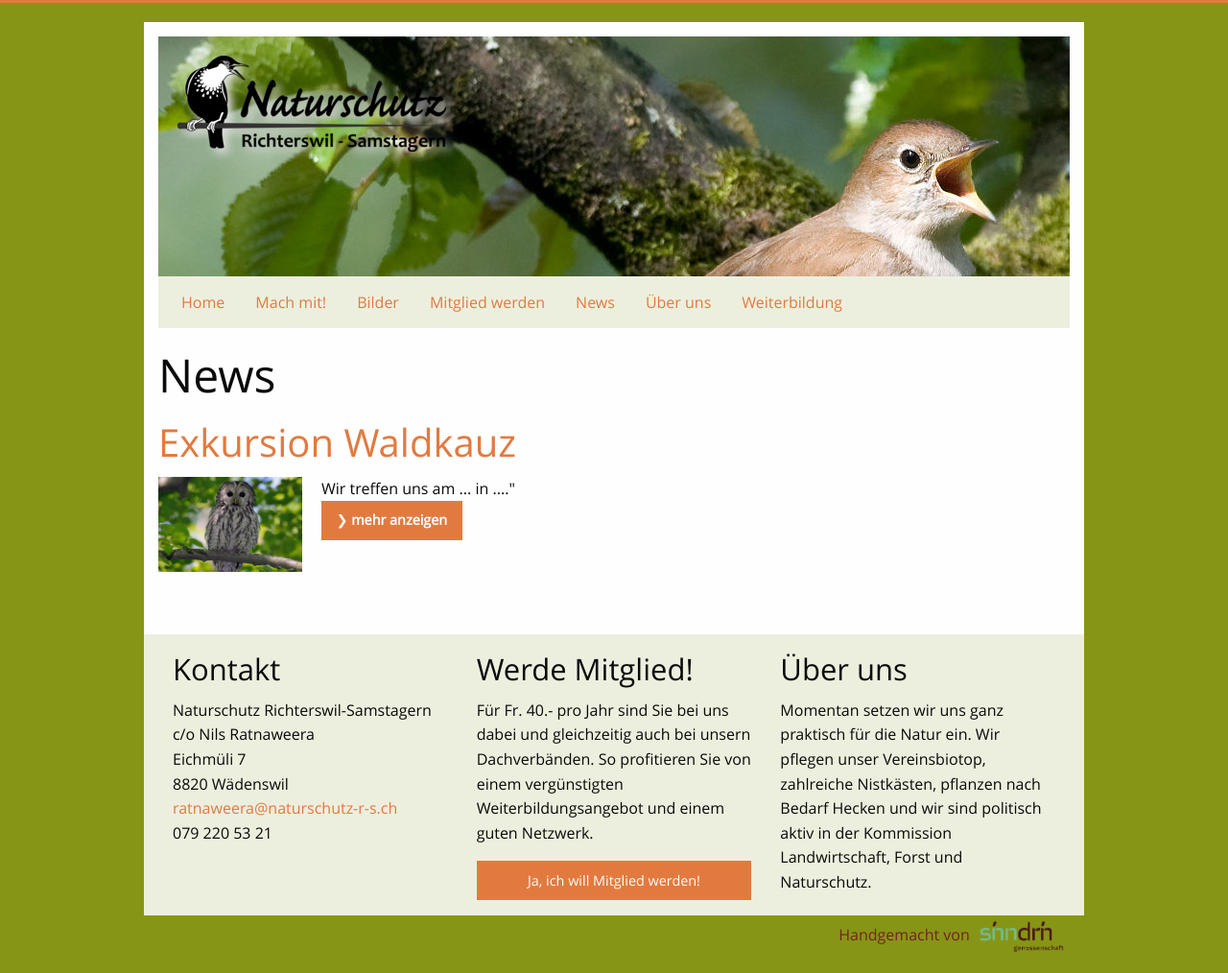
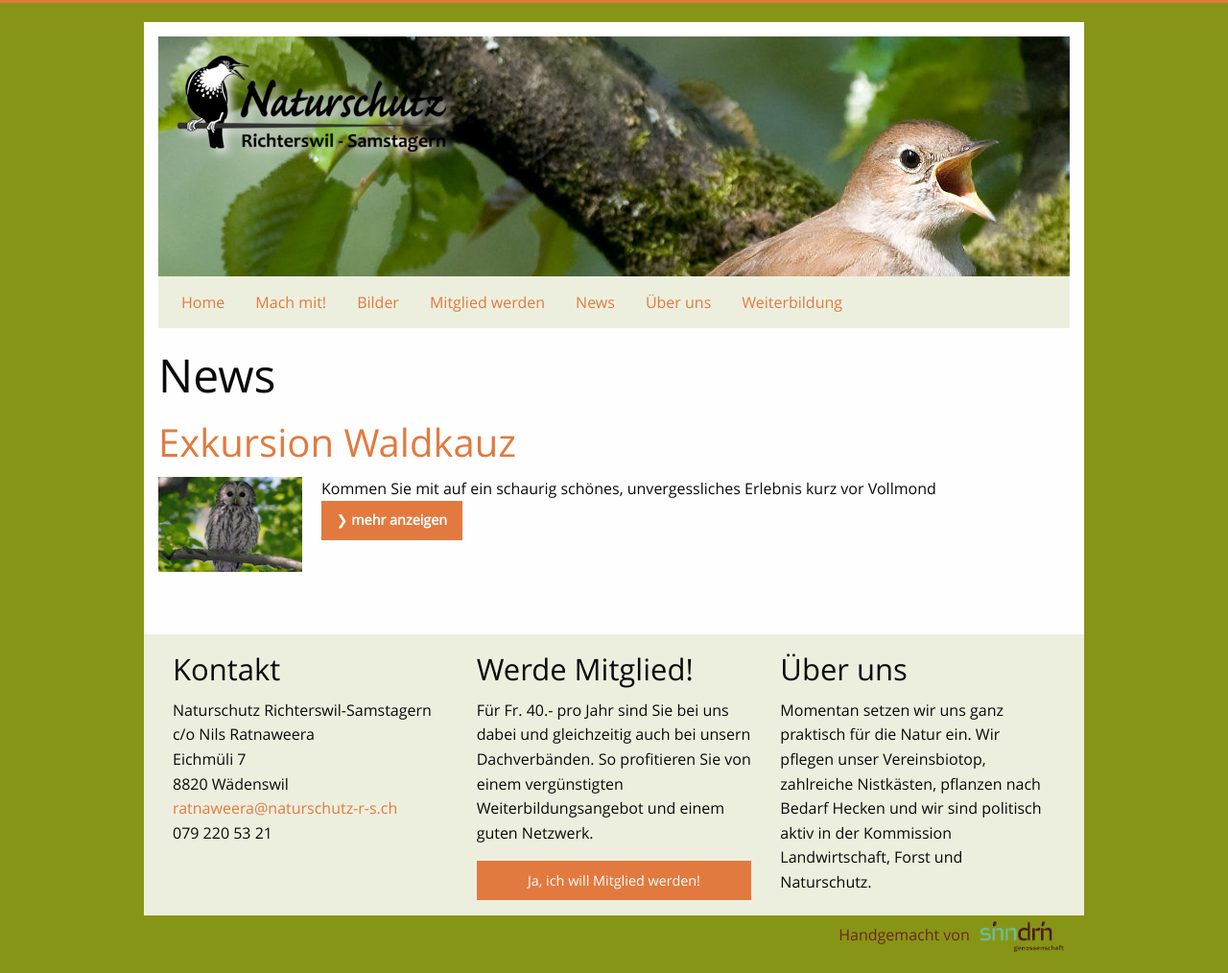
Before and after one commit to Naturschutz-Richterswil-Samstagern/Naturschutz-Richterswil-Samstagern.github.io, a Jekyll site: the page built from _pages/news.html, in a window 1280 px wide. Shown: the whole page at 96% size. Built offline with Jekyll 4.4.1, drawn with Linux system fonts in a browser that asks for light colours.

Commit message:
Updated 2016-11-04-exkursion-waldkauz.md

```diff
--- a/_posts/2016-11-04-exkursion-waldkauz.md
+++ b/_posts/2016-11-04-exkursion-waldkauz.md
@@ -5,7 +5,9 @@ title: Exkursion Waldkauz
 date: '2016-11-04 15:15:38 +0200'
 image: /images/news/20140812-nabu-waldkauz-tom-dove.jpeg
 published: true
-tagline: Wir treffen uns am ... in ...."
+tagline: >-
+  Kommen Sie mit auf ein schaurig schönes, unvergessliches Erlebnis kurz vor
+  Vollmond
 ---
 
 Nach Einbruch der Dunkelheit sind die heulenden Balzrufe des Waldkauzmännchens zu hören, dem das Weibchen gellend antwortet.
```
